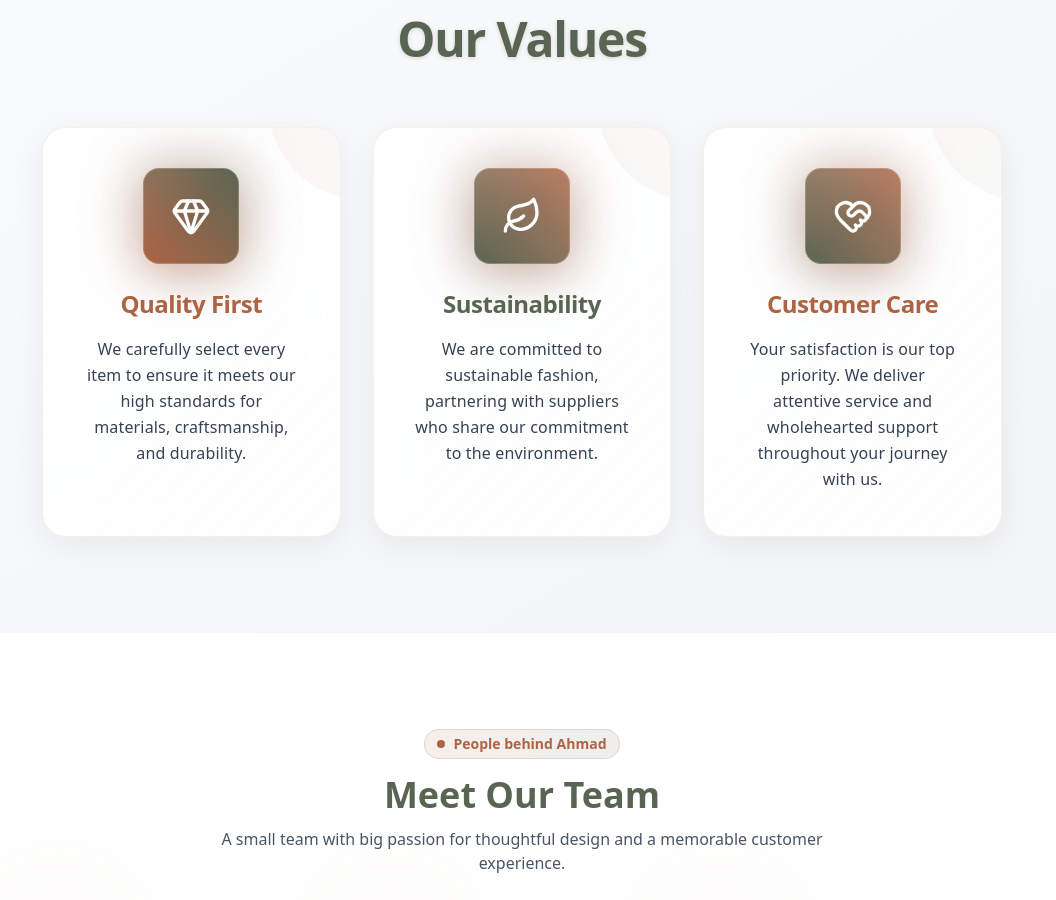
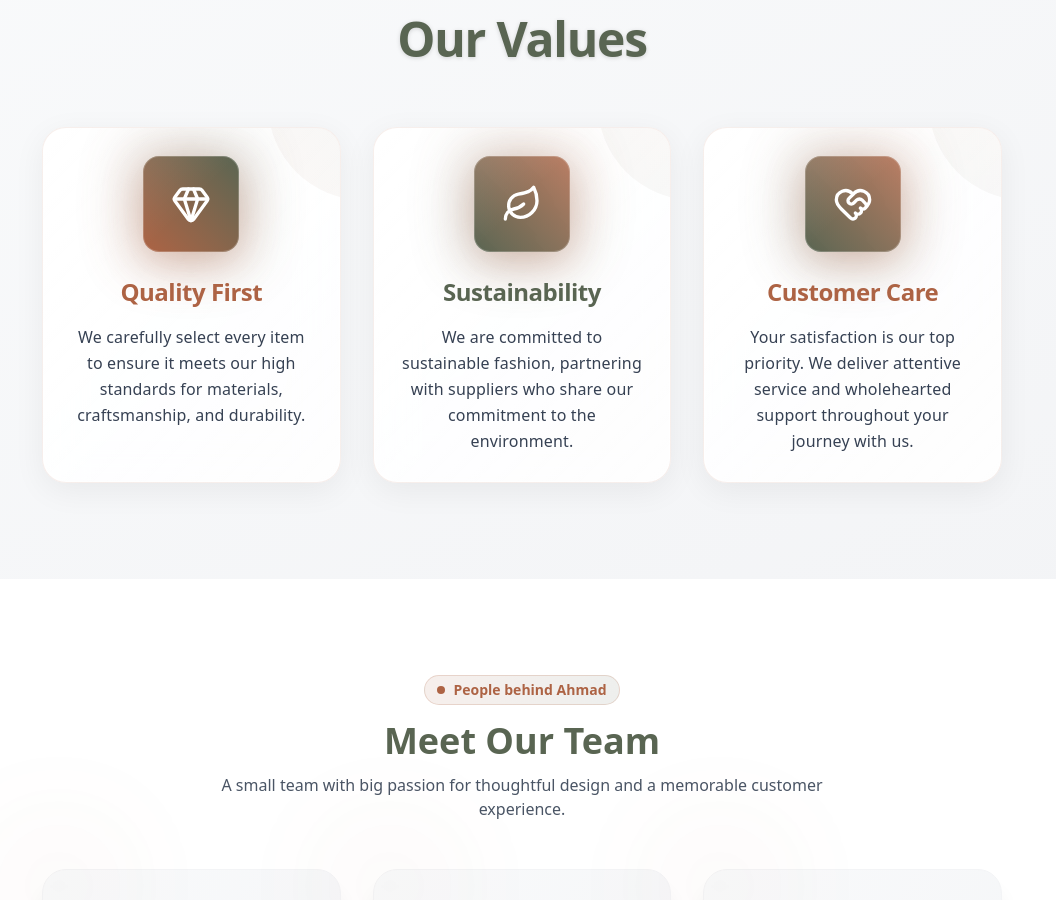
Before and after one commit to shamstabraiz29/Shop, a SvelteKit app: page /about in a window 1280 px wide. Shown: the part 1230-2130 px from the top of the page, without its empty margins (118-1174 px from the left). Built offline with nearby package versions, Linux system fonts and the light colour scheme.

Commit message:
Update ValueCard component height and padding for improved design consistency: reduced height from 410px to 320px and adjusted padding for a more compact layout.

```diff
--- a/src/lib/components/ValueCard.svelte
+++ b/src/lib/components/ValueCard.svelte
@@ -5,7 +5,7 @@
   export let borderClass: string = 'border-primary/90 hover:border-primary/70';
   export let iconBgClass: string = 'bg-linear-to-tr from-primary to-secondary';
   export let titleClass: string = 'text-primary';
-  export let heightClass: string = 'min-h-[410px]';
+  export let heightClass: string = 'min-h-[320px]';
   // iconWrapperClass kept for backward compatibility but not used in new design
   export let iconWrapperClass: string = 'shadow-xl border-4 border-white';
 
@@ -19,7 +19,7 @@
 </script>
 
 <div
-  class={`group w-full ${heightClass} rounded-3xl p-8 lg:p-10 flex flex-col items-center relative overflow-hidden transition-all duration-700 ease-out hover:scale-[1.02] hover:-translate-y-2`}
+  class={`group w-full ${heightClass} rounded-3xl p-5 lg:p-7 flex flex-col items-center relative overflow-hidden transition-all duration-700 ease-out hover:scale-[1.02] hover:-translate-y-2`}
   style="background: linear-gradient(135deg, rgba(255,255,255,0.95) 0%, rgba(255,255,255,0.85) 100%);
           backdrop-filter: blur(20px);
           border: 1px solid rgba(173, 99, 68, 0.1);
--- a/src/routes/about/+page.svelte
+++ b/src/routes/about/+page.svelte
@@ -136,7 +136,6 @@
           borderClass="border-primary/90 hover:border-primary/70"
           iconBgClass="bg-linear-to-tr from-primary to-secondary"
           titleClass="text-primary"
-          heightClass="min-h-[410px]"
         />
         <ValueCard
           title="Sustainability"
@@ -145,7 +144,6 @@
           borderClass="border-secondary/90 hover:border-secondary/70"
           iconBgClass="bg-linear-to-tr from-secondary to-primary/80"
           titleClass="text-secondary"
-          heightClass="min-h-[410px]"
         />
         <ValueCard
           title="Customer Care"
@@ -154,7 +152,6 @@
           borderClass="border-primary/90 hover:border-primary/70"
           iconBgClass="bg-linear-to-tr from-secondary to-primary/80"
           titleClass="text-primary"
-          heightClass="min-h-[410px]"
         />
       </div>
     </div>
```
